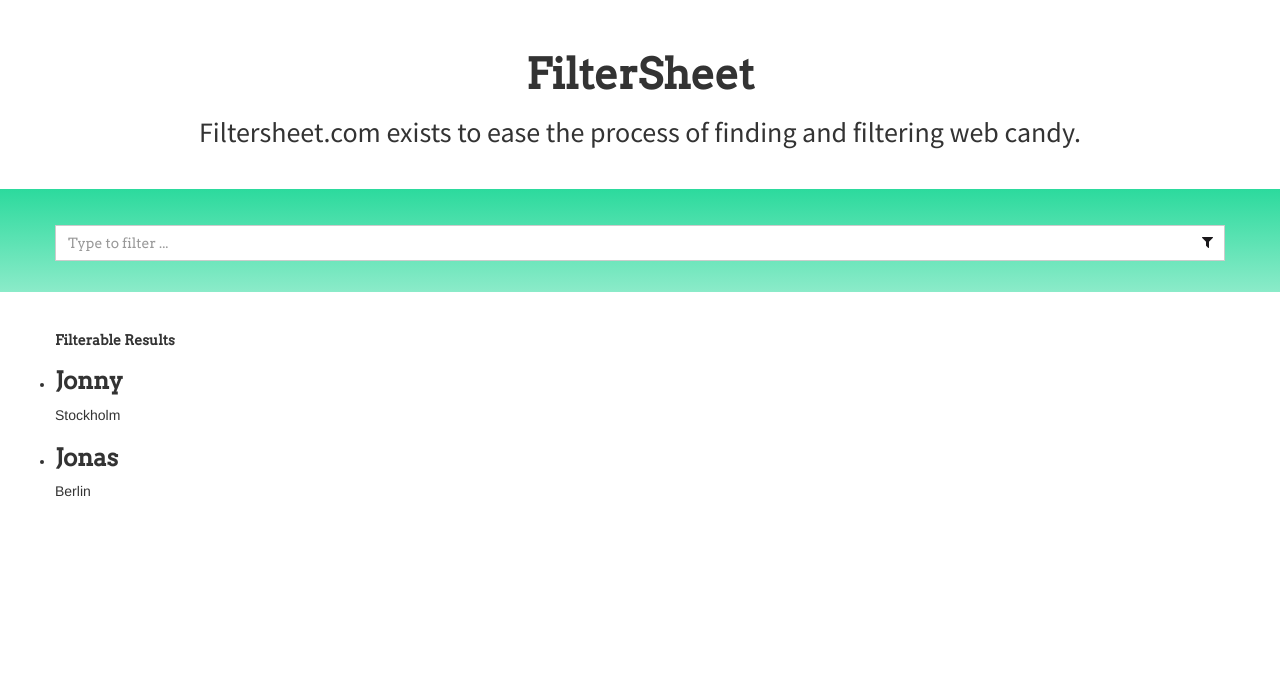
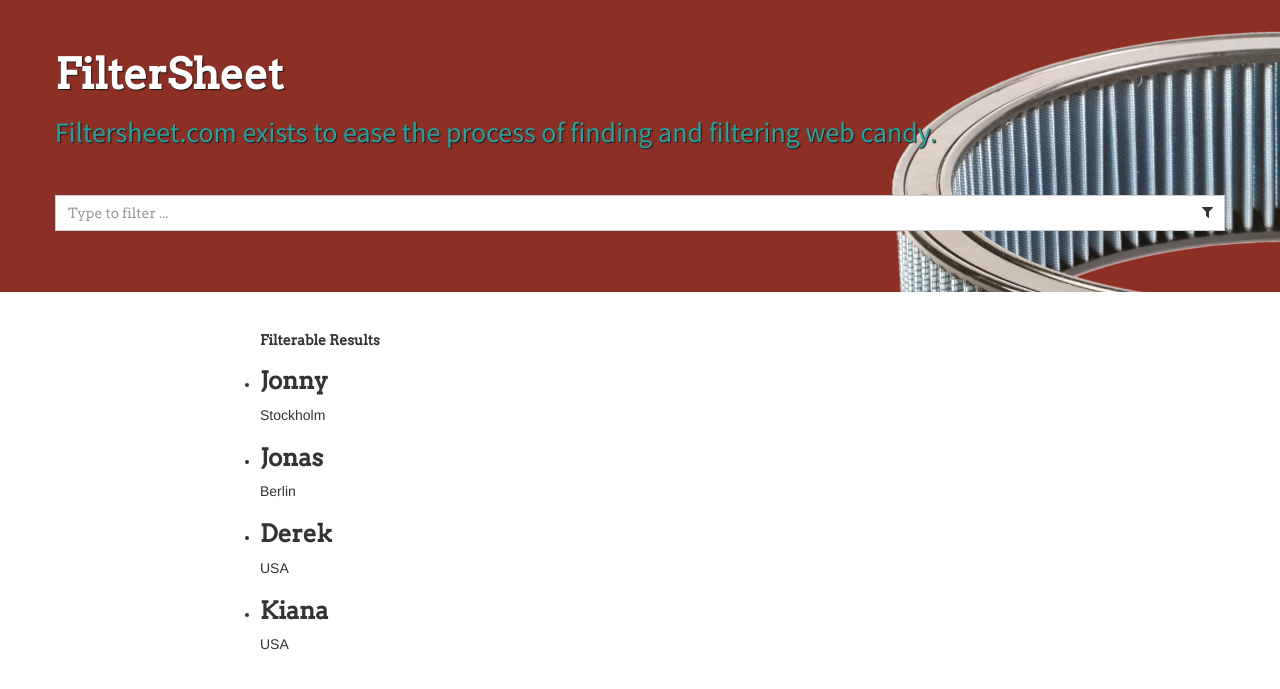
Before and after one commit to filtersheet/filtersheet.github.io, a Jekyll site: the page built from index2.html, in a window 1280 px wide. Shown: the top 689 px of the page. Built offline with Jekyll 4.4.1, drawn with Linux system fonts in a browser that asks for light colours; comment, search, counter and statistics services are not loaded.

Commit message:
edit/html - Wrap top of index2 in a hero section

```diff
--- a/index2.html
+++ b/index2.html
@@ -5,18 +5,16 @@
 searchable: "true"
 ---
 
-<section id="intro" class="content-section">
+<section id="intro" class="hero-section">
     <div class="container horizontal-padding-medium">
         <div class="row">
             <div class="intro-body">
-                <h1 class="text-center">{{ site.title }}</h1>
-                <h3 class="text-center">{{ site.description }}</h3>
+                <h1 class="text-white text-shadow-dark">{{ site.title }}</h1>
+                <h3 class="text-gray text-shadow-dark">{{ site.description }}</h3>
+            </div>
         <div><!-- /.row -->
     </div><!-- /.container -->
-</section><!-- /#intro -->
 
-<section id="intro" class="search-section">
-    <div class="palette background-light-tone">
     <div class="container horizontal-padding-medium">
         <div class="row">
             <div class="searchbar-inner-addon">
@@ -25,11 +23,10 @@
             </div>
         <div><!-- /.row -->
     </div><!-- /.container -->
-    </div><!-- /.palette -->
 </section><!-- /#intro -->
 
 <section>
-    <div class="container horizontal-padding-medium">
+    <div class="container-narrow horizontal-padding-medium">
         <div class="row">
         <h5>Filterable Results</h5>
             <ul class="list">
@@ -40,6 +37,14 @@
                 <li>
                     <h3 class="name">Jonas</h3>
                     <p class="city">Berlin</p>
+                </li>
+                <li>
+                    <h3 class="name">Derek</h3>
+                    <p class="city">USA</p>
+                </li>
+                <li>
+                    <h3 class="name">Kiana</h3>
+                    <p class="city">USA</p>
                 </li>
             </ul>
 
```
Lines whose indentation alone changed are shown as unchanged.
